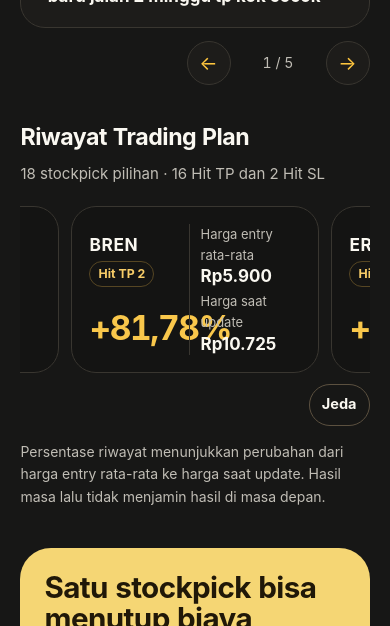
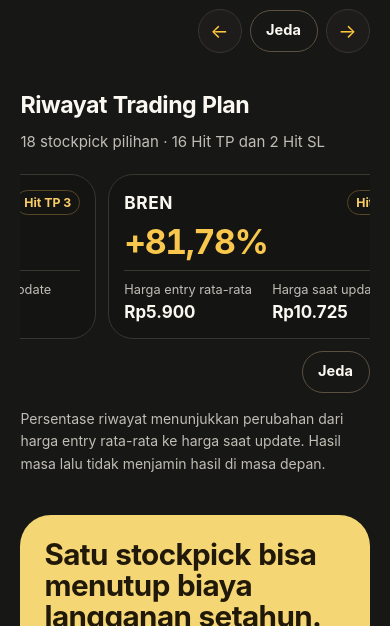
Before and after one commit to Albertesli/saf-capital, a plain HTML site: page market-outlook.html in a window 390 px wide. Shown: the part 3715-4341 px from the top of the page. Drawn offline with Linux system fonts and the light colour scheme.

Commit message:
Auto-scroll member tickers and fix mobile stockpick cards

```diff
--- a/market-outlook.html
+++ b/market-outlook.html
@@ -377,29 +377,28 @@ em {
   cursor: pointer;
 }
 
-.carousel-track {
-  --items-per-view: 3;
-  display: grid;
-  grid-template-columns: repeat(var(--items-per-view), minmax(0, 1fr));
-  gap: 15px;
-  touch-action: pan-y;
-}
-.carousel [hidden] { display: none; }
-.carousel-controls {
+.ticker-viewport {
   display: flex;
+  overflow-x: auto;
+  scrollbar-width: none;
+  overscroll-behavior-x: contain;
+  padding-block: 3px;
+}
+.ticker-track {
+  display: flex;
+  flex: 0 0 auto;
+  gap: 12px;
+  padding-inline-end: 12px;
+}
+.ticker-track > article { flex: none; width: clamp(258px, 29vw, 376px); }
+.ticker-controls {
+  display: flex;
+  align-items: center;
   justify-content: flex-end;
-  align-items: center;
-  gap: 10px;
-  margin-top: 13px;
-}
-.carousel-count {
-  min-width: 75px;
-  color: var(--muted);
-  font-size: .88rem;
-  font-variant-numeric: tabular-nums;
-  text-align: center;
-}
-.carousel-arrow {
+  gap: 8px;
+  margin-top: 9px;
+}
+.ticker-arrow {
   display: grid;
   place-items: center;
   width: 44px;
@@ -411,13 +410,8 @@ em {
   font-size: 1.2rem;
   cursor: pointer;
 }
-.carousel-arrow:hover { background: var(--gold); color: var(--ink); }
-@media (min-width: 761px) and (max-width: 1000px) {
-  .carousel-track { --items-per-view: 2; }
-}
-@media (max-width: 760px) {
-  .carousel-track { --items-per-view: 1; gap: 10px; }
-}
+.ticker-arrow:hover { background: var(--gold); color: var(--ink); }
+.ticker-toggle { min-width: 68px; }
 
 .proof-card {
   overflow: hidden;
@@ -430,12 +424,12 @@ em {
 .proof-photo {
   display: grid;
   grid-template: minmax(0, 1fr) / minmax(0, 1fr);
-  aspect-ratio: 1.44;
-  padding: 13px 12px;
+  height: clamp(193px, 20vw, 251px);
+  padding: 3px;
   place-items: center;
   background: #fff;
 }
-.proof-photo img { width: min(100%, 290px); height: 100%; object-fit: contain; }
+.proof-photo img { width: 100%; height: 100%; object-fit: contain; }
 .proof-photo.essa { background: #141414; }
 
 .proof-caption {
@@ -487,22 +481,6 @@ em {
 }
 .history-head h3 { font-size: clamp(1.45rem, 3vw, 2rem); }
 .history-head p { font-size: .94rem; }
-.history-viewport {
-  display: flex;
-  overflow-x: auto;
-  scrollbar-width: none;
-  overscroll-behavior-x: contain;
-  padding-block: 3px;
-}
-.history-track {
-  display: flex;
-  flex: 0 0 auto;
-  gap: 12px;
-  padding-inline-end: 12px;
-}
-.history-track > article { flex: none; width: clamp(248px, 28vw, 355px); }
-.ticker-controls { display: flex; justify-content: flex-end; margin-top: 8px; }
-
 .history-item {
   padding: clamp(17px, 2.3vw, 25px);
   border: 1px solid var(--line);
@@ -533,9 +511,8 @@ em {
   font-variant-numeric: tabular-nums;
 }
 .history-prices {
-  display: flex;
-  flex-wrap: wrap;
-  justify-content: space-between;
+  display: grid;
+  grid-template-columns: repeat(2, minmax(0, 1fr));
   gap: 8px;
   padding-top: 12px;
   border-top: 1px solid var(--line);
@@ -900,29 +877,14 @@ em {
   .report-panel { grid-template-columns: 1fr; min-height: 0; padding: 16px; gap: 16px; }
   .report-copy h3 { margin-bottom: 7px; }
   .report-image { grid-row: 1; }
-  .proof-photo { padding: 9px; }
-  .proof-photo img { width: min(100%, 255px); }
-  .proof-caption { min-height: 49px; padding: 9px 12px; }
+  .ticker-track > article { width: min(82vw, 345px); }
+  .proof-photo { height: clamp(181px, 46vw, 241px); }
+  .proof-caption { min-height: 46px; padding: 8px 12px; }
   .history-head { align-items: start; flex-direction: column; }
-  .history-item {
-    display: grid;
-    grid-template-columns: minmax(0, .86fr) minmax(0, 1.14fr);
-    align-items: center;
-    gap: 5px 14px;
-    padding: 17px;
-  }
-  .ticker-line { justify-content: flex-start; flex-wrap: wrap; }
-  .gain { grid-column: 1; margin: 0; }
-  .history-prices {
-    grid-area: 1 / 2 / span 2 / 3;
-    display: grid;
-    grid-template-columns: 1fr;
-    gap: 4px;
-    padding: 0 0 0 11px;
-    border-top: 0;
-    border-left: 1px solid var(--line);
-  }
-  .history-prices dt { font-size: .81rem; }
+  .history-item { padding: 15px; }
+  .history-item .gain { font-size: clamp(2.12rem, 6.5vw, 2.65rem); margin: 10px 0 11px; }
+  .history-prices { padding-top: 9px; }
+  .history-prices dt { font-size: .8rem; }
   .history-prices dd { line-height: 1.3; }
   .payoff { grid-template-columns: 1fr; }
   .audience-layout { gap: 22px; }
@@ -950,8 +912,6 @@ em {
 
 @media (max-width: 375px) {
   .hero-actions .button { padding-inline: 12px; font-size: .9rem; }
-  .history-item { gap: 5px 8px; padding: 15px; }
-  .gain { font-size: 1.95rem; }
 }
 
 @media (prefers-reduced-motion: reduce) {
@@ -1088,8 +1048,9 @@ em {
         <p>Ini beberapa cuplikan hasil posisi yang member SAF bagikan saat mengikuti stockpick SAF Capital. Kamu juga bisa trading dengan riset dari kami.</p>
       </div>
 
-      <div class="carousel" data-carousel role="region" aria-label="Hasil member">
-        <div class="carousel-track proof-grid" id="hasil-slides" tabindex="0" aria-label="Hasil member, gunakan panah kiri dan kanan">
+      <div class="ticker" data-ticker data-label="Hasil member">
+        <div class="ticker-viewport" id="hasil-slides" role="region" tabindex="0" aria-label="Hasil member">
+          <div class="ticker-track">
             <article class="proof-card">
               <button type="button" class="image-trigger" data-preview="INET +19,00% · Dibagikan member SAF" data-kind="member" aria-label="Perbesar screenshot member INET dengan return 19 persen" aria-haspopup="dialog">
                 <span class="proof-photo">
@@ -1139,18 +1100,20 @@ em {
               </button>
             </article>
           </div>
-        <div class="carousel-controls" hidden>
-          <button type="button" class="carousel-arrow" data-carousel-step="-1" aria-controls="hasil-slides" aria-label="Hasil member sebelumnya">←</button>
-          <span class="carousel-count" aria-live="polite" aria-atomic="true"></span>
-          <button type="button" class="carousel-arrow" data-carousel-step="1" aria-controls="hasil-slides" aria-label="Hasil member berikutnya">→</button>
+        </div>
+        <div class="ticker-controls" hidden>
+          <button type="button" class="ticker-arrow" data-ticker-step="-1" aria-controls="hasil-slides" aria-label="Hasil member sebelumnya">←</button>
+          <button type="button" class="viewer-control ticker-toggle" aria-controls="hasil-slides">Jeda</button>
+          <button type="button" class="ticker-arrow" data-ticker-step="1" aria-controls="hasil-slides" aria-label="Hasil member berikutnya">→</button>
         </div>
       </div>
 
 
       <section class="testimonials" id="testimoni" aria-labelledby="testimoni-title">
         <h3 id="testimoni-title">Apa Kata Mereka tentang SAF Market Outlook?</h3>
-        <div class="carousel" data-carousel role="region" aria-label="Testimoni">
-          <div class="carousel-track testimonial-grid" id="testimoni-slides" tabindex="0" aria-label="Testimoni, gunakan panah kiri dan kanan">
+        <div class="ticker" data-ticker data-label="Testimoni">
+          <div class="ticker-viewport" id="testimoni-slides" role="region" tabindex="0" aria-label="Testimoni">
+            <div class="ticker-track">
               <article class="testimonial-card">
                 <button type="button" class="testimonial-image image-trigger" data-preview="Testimoni Market Outlook dari Instagram Story" data-kind="member" aria-label="Perbesar testimoni Market Outlook dari Instagram Story" aria-haspopup="dialog">
                   <img src="testimoni-ig-outlook.webp" width="920" height="635" loading="lazy" alt="Cuplikan Instagram Story SAF tentang pengalaman member setelah dua minggu memakai Market Outlook">
@@ -1202,22 +1165,23 @@ em {
                 </div>
               </article>
             </div>
-          <div class="carousel-controls" hidden>
-            <button type="button" class="carousel-arrow" data-carousel-step="-1" aria-controls="testimoni-slides" aria-label="Testimoni sebelumnya">←</button>
-            <span class="carousel-count" aria-live="polite" aria-atomic="true"></span>
-            <button type="button" class="carousel-arrow" data-carousel-step="1" aria-controls="testimoni-slides" aria-label="Testimoni berikutnya">→</button>
+          </div>
+          <div class="ticker-controls" hidden>
+            <button type="button" class="ticker-arrow" data-ticker-step="-1" aria-controls="testimoni-slides" aria-label="Testimoni sebelumnya">←</button>
+            <button type="button" class="viewer-control ticker-toggle" aria-controls="testimoni-slides">Jeda</button>
+            <button type="button" class="ticker-arrow" data-ticker-step="1" aria-controls="testimoni-slides" aria-label="Testimoni berikutnya">→</button>
           </div>
         </div>
       </section>
 
-      <div class="history">
+      <div class="history" data-ticker data-label="Riwayat stockpick">
         <div class="history-head">
           <h3>Riwayat Trading Plan</h3>
           <p class="muted">18 stockpick pilihan · 16 Hit TP dan 2 Hit SL</p>
         </div>
 
-        <div class="history-viewport" id="riwayat-slides" role="region" tabindex="0" aria-label="Riwayat stockpick">
-          <div class="history-track">
+        <div class="ticker-viewport" id="riwayat-slides" role="region" tabindex="0" aria-label="Riwayat stockpick">
+          <div class="ticker-track">
             <article class="history-item">
               <div class="ticker-line"><h3 class="ticker">ELSA</h3><span class="tp">Hit TP 3</span></div>
               <strong class="gain">+88,68%</strong>
@@ -1365,7 +1329,7 @@ em {
           </div>
         </div>
         <div class="ticker-controls" hidden>
-          <button type="button" class="viewer-control" id="ticker-toggle" aria-controls="riwayat-slides">Jeda</button>
+          <button type="button" class="viewer-control ticker-toggle" aria-controls="riwayat-slides">Jeda</button>
         </div>
       </div>
 
@@ -1609,10 +1573,12 @@ em {
     viewerMedia.scrollTo(0, 0);
   }
 
-  for (const trigger of document.querySelectorAll('[data-preview]')) {
-    trigger.addEventListener('click', () => {
+  document.addEventListener('click', event => {
+    const trigger = event.target.closest('[data-preview]');
+    if (!trigger) return;
+
     const image = trigger.querySelector('img');
-      openedBy = trigger;
+    openedBy = trigger.closest('[data-repeat]') ? trigger.closest('.ticker-viewport') : trigger;
     viewerTitle.textContent = trigger.dataset.preview;
     viewer.dataset.kind = trigger.dataset.kind || 'report';
     viewerZoom.hidden = viewer.dataset.kind === 'member';
@@ -1621,162 +1587,121 @@ em {
     setZoom(false);
     viewer.showModal();
   });
-  }
-
 
   const reducedMotion = window.matchMedia('(prefers-reduced-motion: reduce)');
 
-  for (const carousel of document.querySelectorAll('[data-carousel]')) {
-    const track = carousel.querySelector('.carousel-track');
-    const slides = [...track.children];
-    const controls = carousel.querySelector('.carousel-controls');
-    const count = carousel.querySelector('.carousel-count');
-    let first = 0;
-    let perView = 0;
-    let swipeStart;
-    let suppressClick = false;
-
-    function showSlides() {
-      const last = Math.min(first + perView, slides.length);
-      slides.forEach((slide, index) => {
-        slide.hidden = index < first || index >= last;
+  for (const ticker of document.querySelectorAll('[data-ticker]')) {
+    const viewport = ticker.querySelector('.ticker-viewport');
+    const track = viewport.firstElementChild;
+    const controls = ticker.querySelector('.ticker-controls');
+    const toggle = controls.querySelector('.ticker-toggle');
+    const repeated = track.cloneNode(true);
+    repeated.dataset.repeat = '';
+    repeated.setAttribute('aria-hidden', 'true');
+    repeated.querySelectorAll('button').forEach(button => { button.tabIndex = -1; });
+    viewport.append(repeated);
+
+    let paused = reducedMotion.matches;
+    let inView = false;
+    let hovered = false;
+    let keyboardFocus = false;
+    let frame;
+    let lastTime;
+    let resumeTimer;
+    let position = 0;
+
+    function advance(now) {
+      if (viewer.open) {
+        frame = undefined;
+        return;
+      }
+      const loopWidth = track.offsetWidth;
+      if (loopWidth && lastTime !== undefined) {
+        position = (position + Math.min(48, now - lastTime) * 0.036) % loopWidth;
+        viewport.scrollLeft = position;
+      }
+      lastTime = now;
+      frame = requestAnimationFrame(advance);
+    }
+
+    function sync() {
+      const action = paused ? 'Putar' : 'Jeda';
+      toggle.textContent = action;
+      toggle.setAttribute('aria-label', `${action} ${ticker.dataset.label.toLowerCase()}`);
+      const shouldMove = inView && !paused && !hovered && !keyboardFocus &&
+        resumeTimer === undefined && !document.hidden && !viewer.open;
+      if (shouldMove && frame === undefined) {
+        position = viewport.scrollLeft;
+        lastTime = undefined;
+        frame = requestAnimationFrame(advance);
+      } else if (!shouldMove && frame !== undefined) {
+        cancelAnimationFrame(frame);
+        frame = undefined;
+      }
+    }
+
+    function deferMotion() {
+      clearTimeout(resumeTimer);
+      resumeTimer = setTimeout(() => {
+        resumeTimer = undefined;
+        sync();
+      }, 1800);
+      sync();
+    }
+
+    controls.hidden = false;
+    toggle.addEventListener('click', () => {
+      paused = !paused;
+      clearTimeout(resumeTimer);
+      resumeTimer = undefined;
+      sync();
     });
-      const range = first + 1 === last ? String(last) : `${first + 1}–${last}`;
-      count.textContent = `${range} / ${slides.length}`;
-      controls.hidden = slides.length <= perView;
-    }
-
-    function resize() {
-      const columns = Number(getComputedStyle(track).getPropertyValue('--items-per-view'));
-      if (columns === perView) return;
-      perView = columns;
-      first = Math.floor(first / perView) * perView;
-      showSlides();
-    }
-
-    function move(direction) {
-      const lastPage = Math.floor((slides.length - 1) / perView) * perView;
-      if (first + direction * perView > lastPage) first = 0;
-      else if (first + direction * perView < 0) first = lastPage;
-      else first += direction * perView;
-      showSlides();
-
-      if (!reducedMotion.matches) {
-        track.getAnimations().forEach(animation => animation.cancel());
-        track.animate([
-          { transform: `translateX(${direction * 10}px)`, opacity: .65 },
-          { transform: 'translateX(0)', opacity: 1 },
-        ], { duration: 180, easing: 'ease-out' });
-      }
-    }
-
-    controls.querySelectorAll('[data-carousel-step]').forEach(button => {
-      button.addEventListener('click', () => move(Number(button.dataset.carouselStep)));
+    for (const button of controls.querySelectorAll('[data-ticker-step]')) {
+      button.addEventListener('click', () => {
+        const [first, second] = track.children;
+        const stride = second.offsetLeft - first.offsetLeft;
+        const direction = Number(button.dataset.tickerStep);
+        const current = viewport.scrollLeft;
+        const index = direction > 0 ? Math.floor((current + 1) / stride) + 1 : Math.ceil((current - 1) / stride) - 1;
+        const loopWidth = track.offsetWidth;
+        deferMotion();
+        viewport.scrollLeft = (index * stride % loopWidth + loopWidth) % loopWidth;
       });
-    track.addEventListener('keydown', event => {
-      if (event.key !== 'ArrowLeft' && event.key !== 'ArrowRight') return;
-      event.preventDefault();
-      const focusOnSlide = event.target !== track;
-      move(event.key === 'ArrowRight' ? 1 : -1);
-      if (focusOnSlide) track.focus({ preventScroll: true });
+    }
+    viewport.addEventListener('pointerenter', event => {
+      if (event.pointerType !== 'mouse') return;
+      hovered = true;
+      sync();
     });
-    track.addEventListener('touchstart', event => {
-      swipeStart = event.touches.length === 1 ? event.touches[0] : undefined;
-      suppressClick = false;
+    viewport.addEventListener('pointerleave', () => {
+      hovered = false;
+      sync();
+    });
+    viewport.addEventListener('pointerdown', deferMotion);
+    viewport.addEventListener('scroll', () => {
+      if (resumeTimer !== undefined) deferMotion();
     }, { passive: true });
-    track.addEventListener('touchend', event => {
-      if (!swipeStart || event.touches.length) return;
-      const dx = event.changedTouches[0].clientX - swipeStart.clientX;
-      const dy = event.changedTouches[0].clientY - swipeStart.clientY;
-      swipeStart = undefined;
-      if (Math.abs(dx) < 42 || Math.abs(dx) < 1.4 * Math.abs(dy)) return;
-      suppressClick = true;
-      move(dx < 0 ? 1 : -1);
-    }, { passive: true });
-    track.addEventListener('touchcancel', () => { swipeStart = undefined; });
-    track.addEventListener('click', event => {
-      if (!suppressClick) return;
-      suppressClick = false;
-      if (event.detail === 0 || event.pointerType === 'mouse') return;
-      event.stopPropagation();
-      event.preventDefault();
-    }, true);
-    resize();
-    window.addEventListener('resize', resize);
-  }
-
-  const ticker = document.getElementById('riwayat-slides');
-  const tickerTrack = ticker.querySelector('.history-track');
-  const tickerToggle = document.getElementById('ticker-toggle');
-  const repeatTrack = tickerTrack.cloneNode(true);
-  repeatTrack.setAttribute('aria-hidden', 'true');
-  ticker.append(repeatTrack);
-
-  let tickerPaused = reducedMotion.matches;
-  let tickerVisible = false;
-  let tickerHovered = false;
-  let tickerFrame;
-  let lastTick;
-  let tickerPosition = 0;
-
-  function scrollTicker(now) {
-    const loopWidth = tickerTrack.offsetWidth;
-    if (loopWidth && lastTick !== undefined) {
-      tickerPosition = (tickerPosition + Math.min(48, now - lastTick) * 0.042) % loopWidth;
-      ticker.scrollLeft = tickerPosition;
-    }
-    lastTick = now;
-    tickerFrame = requestAnimationFrame(scrollTicker);
-  }
-
-  function syncTicker() {
-    tickerToggle.textContent = tickerPaused ? 'Putar' : 'Jeda';
-    tickerToggle.setAttribute('aria-label', tickerPaused ? 'Putar riwayat stockpick' : 'Jeda riwayat stockpick');
-    const canMove = !tickerPaused && tickerVisible && !tickerHovered && !document.hidden;
-    if (canMove && tickerFrame === undefined) {
-      tickerPosition = ticker.scrollLeft;
-      lastTick = undefined;
-      tickerFrame = requestAnimationFrame(scrollTicker);
-    } else if (!canMove && tickerFrame !== undefined) {
-      cancelAnimationFrame(tickerFrame);
-      tickerFrame = undefined;
-    }
-  }
-
-  tickerToggle.parentElement.hidden = false;
-  tickerToggle.addEventListener('click', () => {
-    tickerPaused = !tickerPaused;
-    syncTicker();
+    viewport.addEventListener('focusin', event => {
+      keyboardFocus = event.target.matches(':focus-visible');
+      sync();
     });
-  ticker.addEventListener('pointerenter', event => {
-    if (event.pointerType !== 'mouse') return;
-    tickerHovered = true;
-    syncTicker();
+    viewport.addEventListener('focusout', event => {
+      if (viewport.contains(event.relatedTarget)) return;
+      keyboardFocus = false;
+      sync();
     });
-  ticker.addEventListener('pointerleave', () => {
-    tickerHovered = false;
-    syncTicker();
-  });
-  ticker.addEventListener('pointerdown', event => {
-    if (event.pointerType === 'mouse') return;
-    tickerPaused = true;
-    syncTicker();
-  });
-  ticker.addEventListener('keydown', event => {
-    if (event.key !== 'ArrowLeft' && event.key !== 'ArrowRight') return;
-    tickerPaused = true;
-    syncTicker();
-  });
-  document.addEventListener('visibilitychange', syncTicker);
+    document.addEventListener('visibilitychange', sync);
+    viewer.addEventListener('close', sync);
     reducedMotion.addEventListener('change', event => {
-    tickerPaused = event.matches;
-    syncTicker();
+      paused = event.matches;
+      sync();
     });
     new IntersectionObserver(([entry]) => {
-    tickerVisible = entry.isIntersecting;
-    syncTicker();
-  }).observe(ticker);
-  syncTicker();
+      inView = entry.isIntersecting;
+      sync();
+    }).observe(viewport);
+    sync();
+  }
 
   viewerZoom.addEventListener('click', () => {
     setZoom(viewerZoom.getAttribute('aria-pressed') === 'false');
```
Lines whose indentation alone changed are shown as unchanged.
